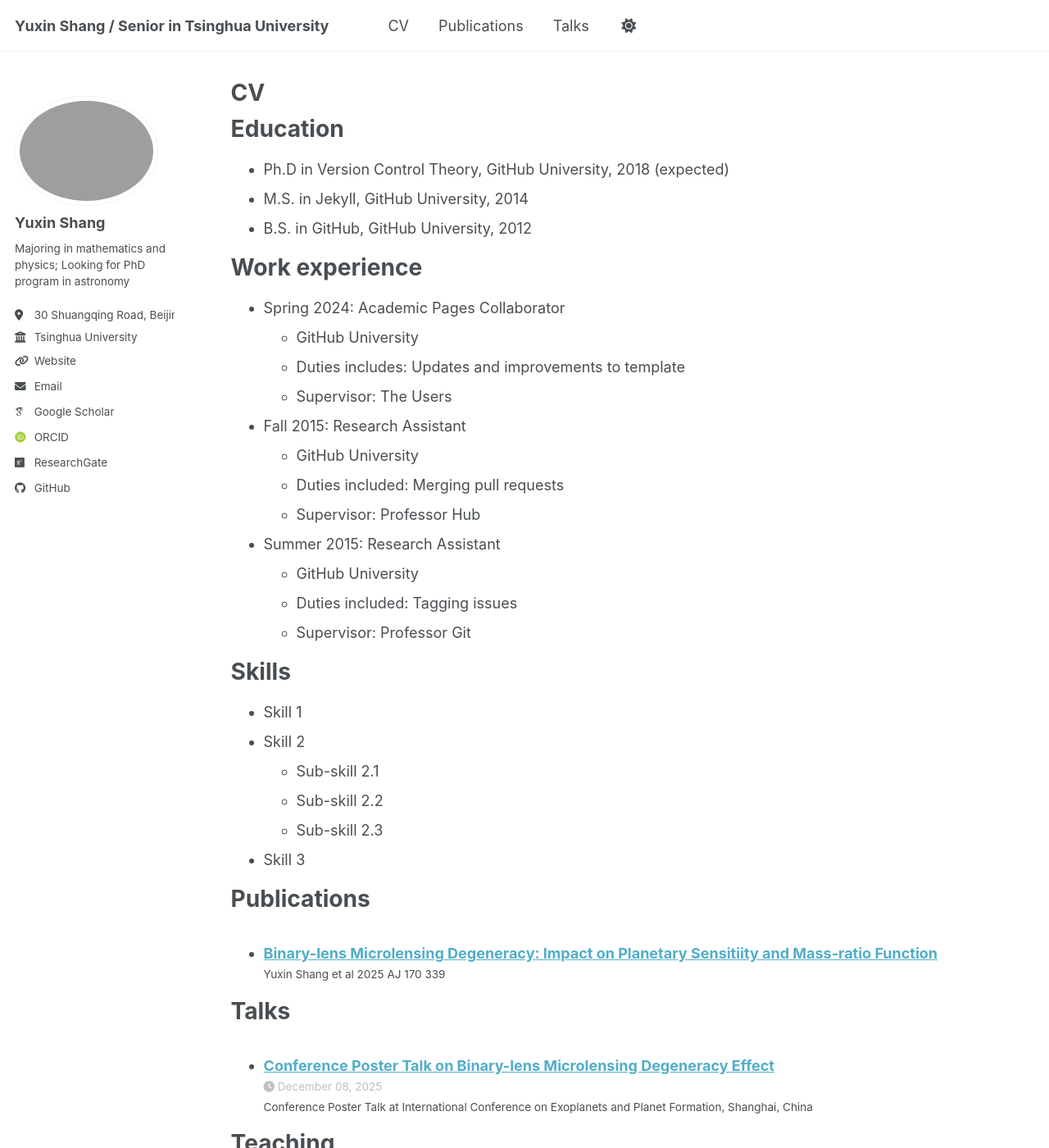
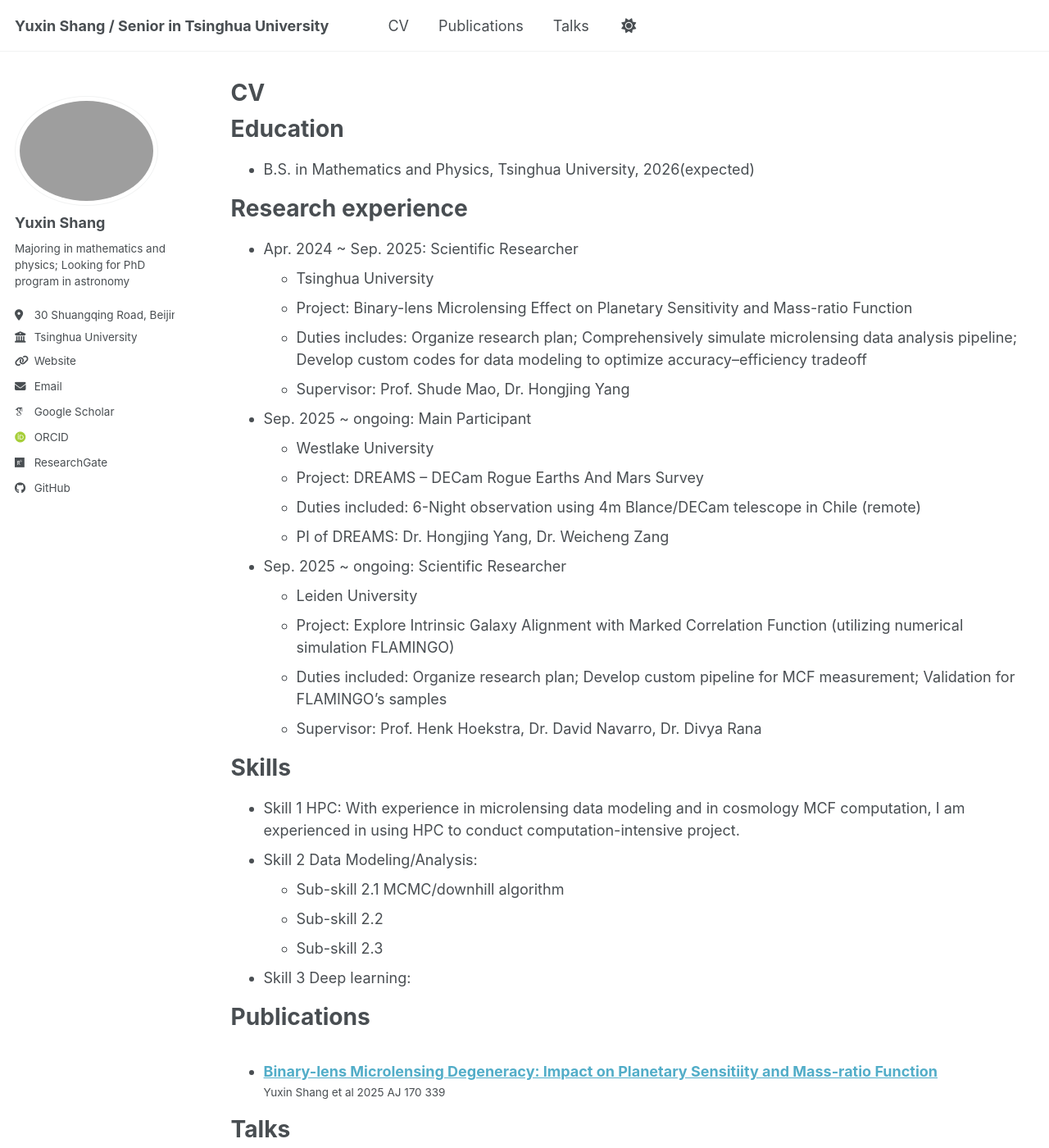
Before and after one commit to YuxinShang-thu/YuxinShang-thu.github.io, a Jekyll site: the page built from _pages/cv.md, in a window 1280 px wide and 1400 px high. Shown: the whole window at 82% size. Built offline with Jekyll 4.4.1, drawn with Linux system fonts in a browser that asks for light colours; some web fonts are replaced; a script bundle is joined from its source files by our own code; library files that are not in the unit come from our copies.

Commit message:
Revise CV with updated education and experience
Updated education and work experience sections with new entries and details. Revised skills section to reflect current expertise.

```diff
--- a/_pages/cv.md
+++ b/_pages/cv.md
@@ -11,35 +11,36 @@
 
 Education
 ======
-* Ph.D in Version Control Theory, GitHub University, 2018 (expected)
-* M.S. in Jekyll, GitHub University, 2014
-* B.S. in GitHub, GitHub University, 2012
+* B.S. in Mathematics and Physics, Tsinghua University, 2026(expected)
 
-Work experience
+Research experience
 ======
-* Spring 2024: Academic Pages Collaborator
-  * GitHub University
-  * Duties includes: Updates and improvements to template
-  * Supervisor: The Users
+* Apr. 2024 ~ Sep. 2025: Scientific Researcher
+  * Tsinghua University
+  * Project: Binary-lens Microlensing Effect on Planetary Sensitivity and Mass-ratio Function
+  * Duties includes: Organize research plan; Comprehensively simulate microlensing data analysis pipeline; Develop custom codes for data modeling to optimize accuracy–efficiency tradeoff
+  * Supervisor: Prof. Shude Mao, Dr. Hongjing Yang
 
-* Fall 2015: Research Assistant
-  * GitHub University
-  * Duties included: Merging pull requests
-  * Supervisor: Professor Hub
+* Sep. 2025 ~ ongoing: Main Participant
+  * Westlake University
+  * Project: DREAMS -- DECam Rogue Earths And Mars Survey
+  * Duties included: 6-Night observation using 4m Blance/DECam telescope in Chile (remote)
+  * PI of DREAMS: Dr. Hongjing Yang, Dr. Weicheng Zang
 
-* Summer 2015: Research Assistant
-  * GitHub University
-  * Duties included: Tagging issues
-  * Supervisor: Professor Git
+* Sep. 2025 ~ ongoing: Scientific Researcher
+  * Leiden University
+  * Project: Explore Intrinsic Galaxy Alignment with Marked Correlation Function (utilizing numerical simulation FLAMINGO)
+  * Duties included: Organize research plan; Develop custom pipeline for MCF measurement; Validation for FLAMINGO's samples
+  * Supervisor: Prof. Henk Hoekstra, Dr. David Navarro, Dr. Divya Rana
 
 Skills
 ======
-* Skill 1
-* Skill 2
-  * Sub-skill 2.1
+* Skill 1 HPC: With experience in microlensing data modeling and in cosmology MCF computation, I am experienced in using HPC to conduct computation-intensive project.
+* Skill 2 Data Modeling/Analysis:
+  * Sub-skill 2.1 MCMC/downhill algorithm
   * Sub-skill 2.2
   * Sub-skill 2.3
-* Skill 3
+* Skill 3 Deep learning:
 
 Publications
 ======
```
